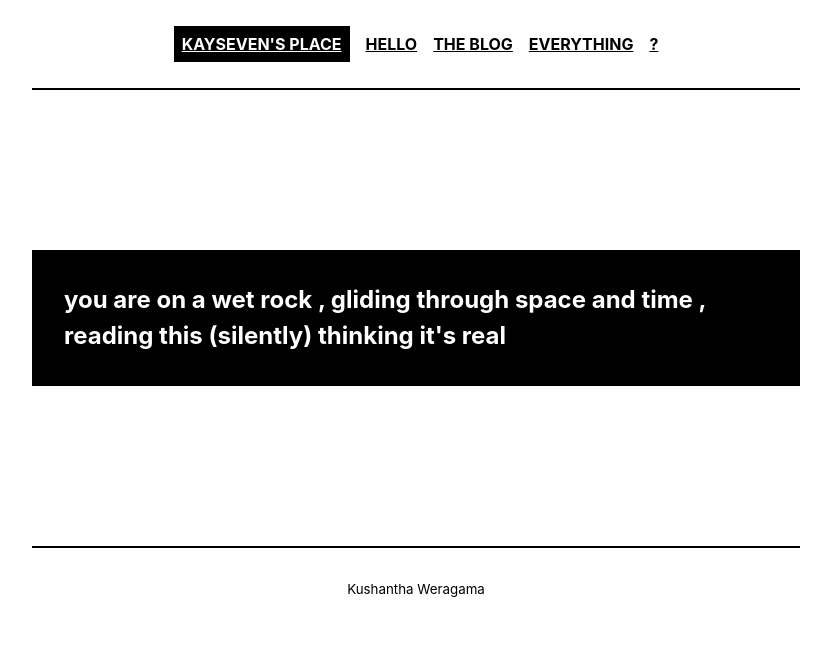
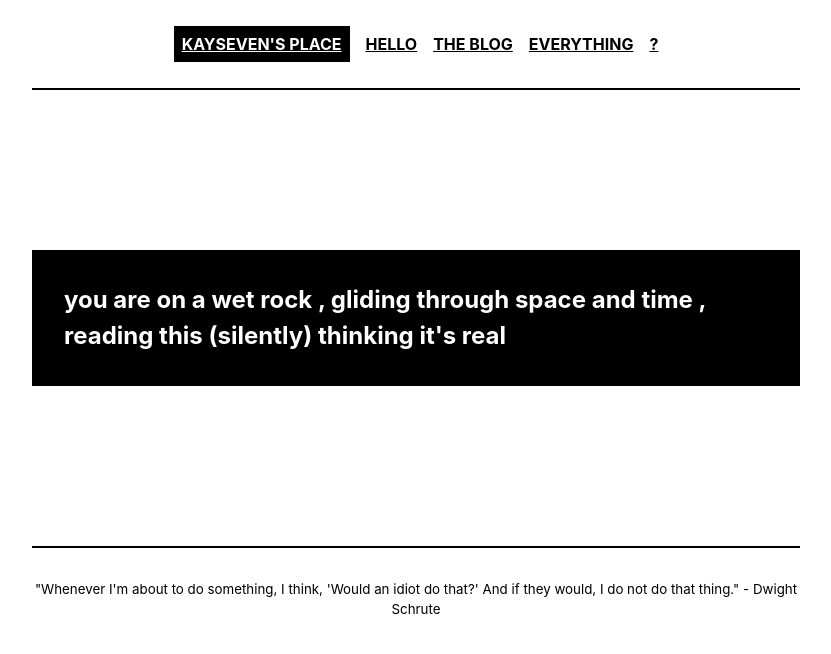
Before and after one commit to kushantha7/kushantha7.github.io, a Jekyll site: the page built from index.html, in a window 1280 px wide. Shown: the top 654 px of the page, without its empty margins (224-1055 px from the left). Built offline with Jekyll 4.4.1, drawn with Linux system fonts in a browser that asks for light colours; the list of posts is cut into pages by our own code.

Commit message:
Update footer.html

```diff
--- a/_includes/footer.html
+++ b/_includes/footer.html
@@ -1,7 +1,7 @@
 <footer class="footer" role="contentinfo">
     <small>
         <center>
-        Kushantha Weragama
+        "Whenever I'm about to do something, I think, 'Would an idiot do that?' And if they would, I do not do that thing." - Dwight Schrute
         </center>
     </small>
 </footer>
```
